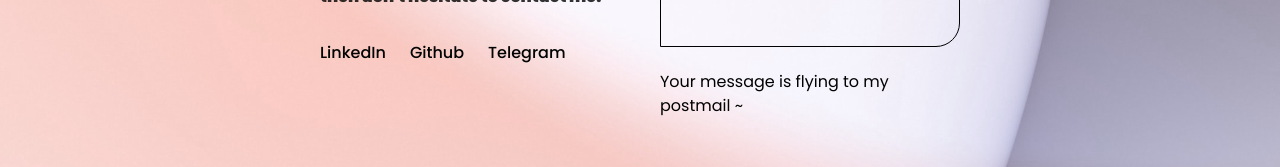
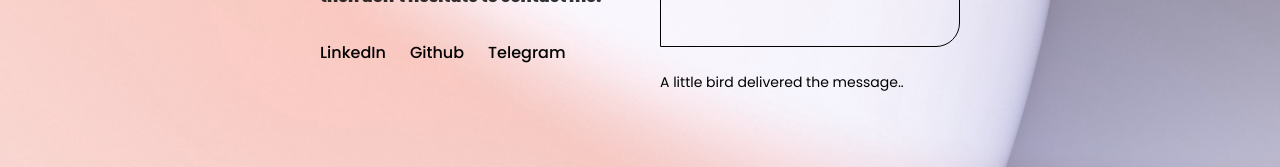
Before and after one commit to cristianjuarezz/cristianjuarezz.github.io, a Next.js app: page / in a window 1280 px wide. Both pictures are taken after typing "Sample", "name@example.com", "Sample" into the empty fields and a click on the button "Let's do it!". Shown: the part 2143-2310 px from the top of the page. Built offline with nearby package versions, Linux system fonts and the light colour scheme; no server answers.

Commit message:
Update index.tsx

```diff
--- a/pages/index.tsx
+++ b/pages/index.tsx
@@ -78,7 +78,7 @@ export default function Home() {
             <input type="email" name="email" placeholder='johndoe@somewhere.com' required/><br/>
             <textarea className='p-8 text-justify' name="message" placeholder='Hey there!' minLength={30} autoCapitalize='sentences' cols={30} rows={5} required></textarea>
             <button className={(hasContacted)?'hidden':'cta'} type="submit">Let's do it!</button>
-            <span className={(!hasContacted)?'hidden':'pointer-events-none select-none'}>Your message is flying to my postmail ~</span>
+            <span className={(!hasContacted)?'hidden':'pointer-events-none select-none text-sm font-light'}>A little bird delivered the message..</span>
           </form>
         </div>
       </section>
```
